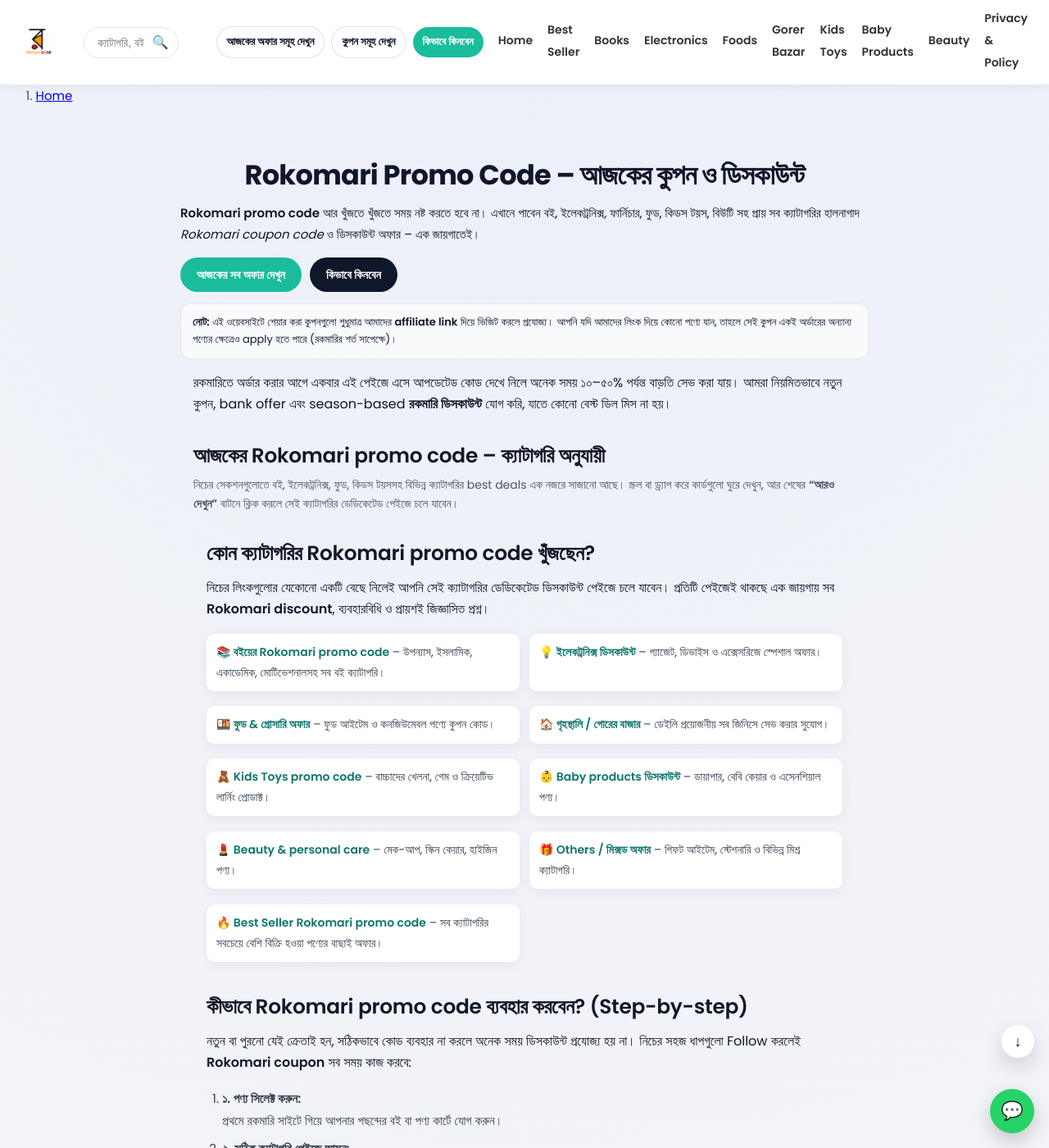
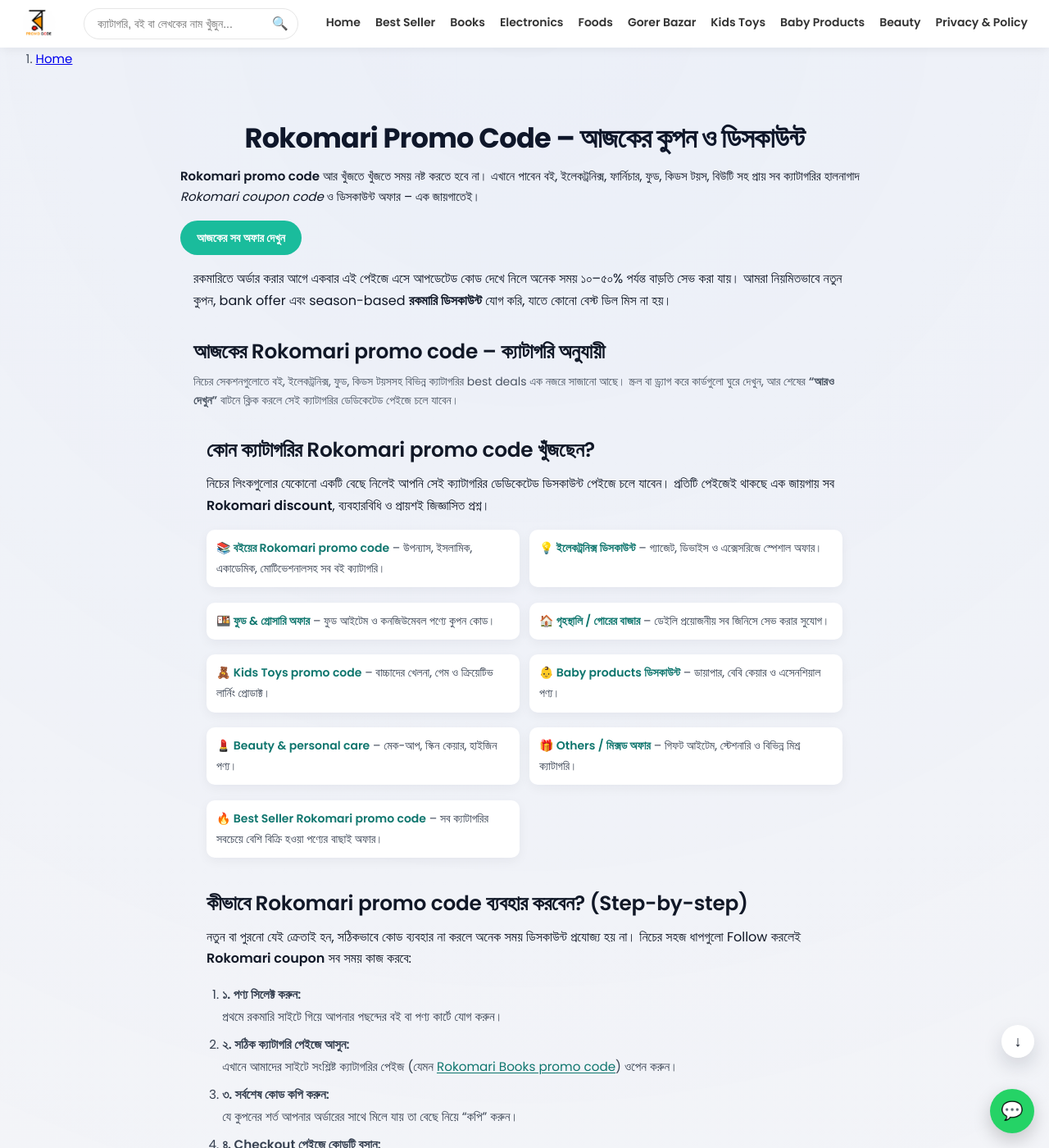
Before and after one commit to RokomariPromoCode/trial, a Jekyll site: the page built from index.md, in a window 1280 px wide and 1400 px high. Shown: the whole window at 82% size. Built offline with Jekyll 4.4.1, drawn with Linux system fonts in a browser that asks for light colours.

Commit message:
Add files via upload

```diff
--- a/_includes/header.html
+++ b/_includes/header.html
@@ -16,13 +16,6 @@
         <span id="search-clear" class="clear-btn" role="button" aria-label="Clear search">✕</span>
       </div>
       <div id="header-search-results" class="search-results-dropdown"></div>
-    </div>
-
-    <!-- Top quick buttons (desktop) -->
-    <div class="header-cta" aria-label="Quick actions">
-      <a class="btn-small btn-ghost" href="{{ '/' | relative_url }}#today-deals">আজকের অফার সমূহ দেখুন</a>
-      <a class="btn-small btn-ghost" href="{{ '/' | relative_url }}#coupon-section">কুপন সমূহ দেখুন</a>
-      <a class="btn-small btn-primary" href="{{ '/' | relative_url }}#how-to-buy">কিভাবে কিনবেন</a>
     </div>
 
     <!-- 🔹 MOVE BUTTON HERE (outside nav) -->
--- a/assets/app.js
+++ b/assets/app.js
@@ -198,11 +198,9 @@
       });
     }
 
-    // --- SEARCH: optimized index build (lazy + precomputed haystack) ---
-    // localIndex items are normalized objects with an extra __haystack field for fast searching.
+    // --- SEARCH: auto-index all /data/*.json using data/index.json ---
     let localIndex = [];
-
-    async function buildSearchIndex(){
+    (async ()=>{
       try{
         const indexList = await fetchJson('/data/index.json');
         const paths = Array.isArray(indexList)
@@ -211,7 +209,6 @@
               .map(it => it.path || it)
           : [];
 
-        // Fetch in parallel, then normalize and dedupe
         const fetched = await Promise.all(paths.map(p => fetchJson(p)));
         const merged = fetched.flat();
         const normalized = normalize(merged);
@@ -219,25 +216,14 @@
         const map = new Map();
         normalized.forEach(item=>{
           const key = (item.link || item.title).toString();
-          if(!map.has(key)){
-            // Precompute a lowercase search string (title+author+seller)
-            const hay = `${item.title||''} ${item.author||''} ${item.seller||''}`.toLowerCase();
-            map.set(key, Object.assign({}, item, { __haystack: hay }));
-          }
+          if(!map.has(key)) map.set(key, item);
         });
         localIndex = Array.from(map.values());
       } catch(err){
         console.warn('search index load failed', err);
         localIndex = [];
       }
-    }
-
-    // Build index when the browser is idle (improves initial load)
-    if('requestIdleCallback' in window){
-      requestIdleCallback(()=>buildSearchIndex(), { timeout: 1500 });
-    } else {
-      setTimeout(()=>buildSearchIndex(), 500);
-    }
+    })();
 
     let timer;
     if(searchInput){
@@ -253,8 +239,7 @@
         if(clearBtn) clearBtn.style.display='block';
         if(lens) lens.style.display='none';
         timer = setTimeout(()=>{
-          const qLower = q.toLowerCase();
-          const matches = localIndex.length ? localIndex.filter(it => (it.__haystack || '').includes(qLower)) : [];
+          const matches = localIndex.length ? localIndex.filter(it => (it.title + ' ' + (it.author||'') + ' ' + (it.seller||'')).toLowerCase().includes(q.toLowerCase())) : [];
           const seen = new Set();
           const unique = [];
           matches.forEach(m=>{
--- a/assets/styles.css
+++ b/assets/styles.css
@@ -22,18 +22,6 @@
   text-rendering: optimizeLegibility;
 }
 
-:root{
-  --bg: #f6f6f8;
-  --card: #ffffff;
-  --text: #0f172a;
-  --muted: #64748b;
-  --brand: #2563eb;
-  --brand-2: #10b981;
-  --shadow: 0 12px 34px rgba(2, 6, 23, 0.08);
-  --shadow-soft: 0 8px 24px rgba(2, 6, 23, 0.06);
-  --ring: 0 0 0 4px rgba(37, 99, 235, 0.18);
-}
-
 
 img {
   max-width: 100%;
@@ -136,62 +124,6 @@
   text-decoration:none;
   font-weight:600;
   font-size:14px;
-}
-
-.btn-secondary{
-  display:inline-block;
-  padding:10px 20px;
-  border-radius:999px;
-  background:#0f172a;
-  color:#fff;
-  text-decoration:none;
-  font-weight:600;
-  font-size:14px;
-}
-
-.hero-cta-row{
-  display:flex;
-  gap:10px;
-  flex-wrap:wrap;
-  align-items:center;
-}
-
-.affiliate-note{
-  margin-top:14px;
-  padding:12px 14px;
-  border-radius:12px;
-  background:#f8fafc;
-  border:1px solid rgba(15,23,42,0.08);
-  font-size:13px;
-  line-height:1.6;
-}
-
-/* Header CTA buttons */
-.header-cta{
-  display:flex;
-  gap:8px;
-  align-items:center;
-  margin-left:12px;
-}
-
-.btn-small{
-  display:inline-block;
-  padding:8px 12px;
-  border-radius:999px;
-  text-decoration:none;
-  font-weight:600;
-  font-size:13px;
-  white-space:nowrap;
-}
-
-.btn-ghost{
-  background:#ffffff;
-  border:1px solid rgba(15,23,42,0.12);
-  color:#0f172a;
-}
-
-@media (max-width: 980px){
-  .header-cta{ display:none; }
 }
 
 /* home-deals area around card rows */
@@ -532,16 +464,14 @@
    HOME CATEGORY ROW / SLIDER (.cat-row)
    ============================================================ */
 .cat-row {
-  background: var(--card);
+  background: #fff;
   border-radius: 12px;
   padding: 14px;
-  box-shadow: var(--shadow-soft);
+  box-shadow: 0 10px 30px rgba(12, 20, 30, 0.06);
   border: 1px solid rgba(12, 20, 30, 0.03);
   position: relative;
   margin: 22px 0;
   overflow: visible;
-  content-visibility: auto;
-  contain-intrinsic-size: 520px;
 }
 
 .cat-header {
@@ -661,28 +591,12 @@
   overflow: hidden;
   display: flex;
   flex-direction: column;
-  box-shadow: var(--shadow-soft);
+  box-shadow: 0 8px 24px rgba(12, 20, 30, 0.06);
   border: 1px solid rgba(12, 20, 30, 0.03);
   position: relative;
-  transition: transform .18s ease, box-shadow .18s ease, border-color .18s ease;
   transform: translateY(10px);
   opacity: 0;
   animation: slide-and-fade-in 0.45s ease forwards;
-}
-
-.card:hover{
-  transform: translateY(-4px);
-  box-shadow: var(--shadow);
-  border-color: rgba(37, 99, 235, 0.18);
-}
-
-.card:focus-within{
-  box-shadow: var(--shadow), var(--ring);
-  border-color: rgba(37, 99, 235, 0.28);
-}
-
-@media (prefers-reduced-motion: reduce){
-  *{ animation-duration:0.01ms !important; animation-iteration-count:1 !important; transition-duration:0.01ms !important; scroll-behavior:auto !important; }
 }
 
 @keyframes slide-and-fade-in {
@@ -694,11 +608,6 @@
     transform: translateY(0);
     opacity: 1;
   }
-}
-
-@media (prefers-reduced-motion: reduce){
-  *{ scroll-behavior: auto !important; }
-  .card{ animation: none !important; opacity: 1; transform: none; }
 }
 
 /* promo badge */
--- a/index.md
+++ b/index.md
@@ -23,16 +23,7 @@
       বই, ইলেকট্রনিক্স, ফার্নিচার, ফুড, কিডস টয়স, বিউটি সহ প্রায় সব ক্যাটাগরির হালনাগাদ
       <em>Rokomari coupon code</em> ও ডিসকাউন্ট অফার – এক জায়গাতেই।
     </p>
-    <div class="hero-cta-row">
-      <a href="#today-deals" class="btn-primary">আজকের সব অফার দেখুন</a>
-      <a href="#how-to-buy" class="btn-secondary">কিভাবে কিনবেন</a>
-    </div>
-
-    <div class="affiliate-note" role="note">
-      <strong>নোট:</strong> এই ওয়েবসাইটে শেয়ার করা কুপনগুলো শুধুমাত্র আমাদের <strong>affiliate link</strong>
-      দিয়ে ভিজিট করলে প্রযোজ্য। আপনি যদি আমাদের লিংক দিয়ে কোনো পণ্যে যান, তাহলে সেই কুপন একই অর্ডারের
-      অন্যান্য পণ্যের ক্ষেত্রেও apply হতে পারে (রকমারির শর্ত সাপেক্ষে)।
-    </div>
+    <a href="#today-deals" class="btn-primary">আজকের সব অফার দেখুন</a>
   </div>
 </section>
 
@@ -46,8 +37,6 @@
 </section>
 
 <!-- JSON-BASED CARD ROWS (HORIZONTAL) -->
-<div id="coupon-section"></div>
-
 <section id="today-deals" class="container home-deals" aria-label="আজকের Rokomari promo code">
   <h2>আজকের Rokomari promo code – ক্যাটাগরি অনুযায়ী</h2>
   <p class="section-subtitle">
@@ -80,7 +69,7 @@
 </section>
 
 <!-- HOW TO USE PROMO CODE -->
-<section id="how-to-buy" class="container home-guide">
+<section class="container home-guide">
   <h2>কীভাবে Rokomari promo code ব্যবহার করবেন? (Step-by-step)</h2>
   <p>
     নতুন বা পুরনো যেই ক্রেতাই হন, সঠিকভাবে কোড ব্যবহার না করলে অনেক সময় ডিসকাউন্ট প্রযোজ্য হয় না।
```
